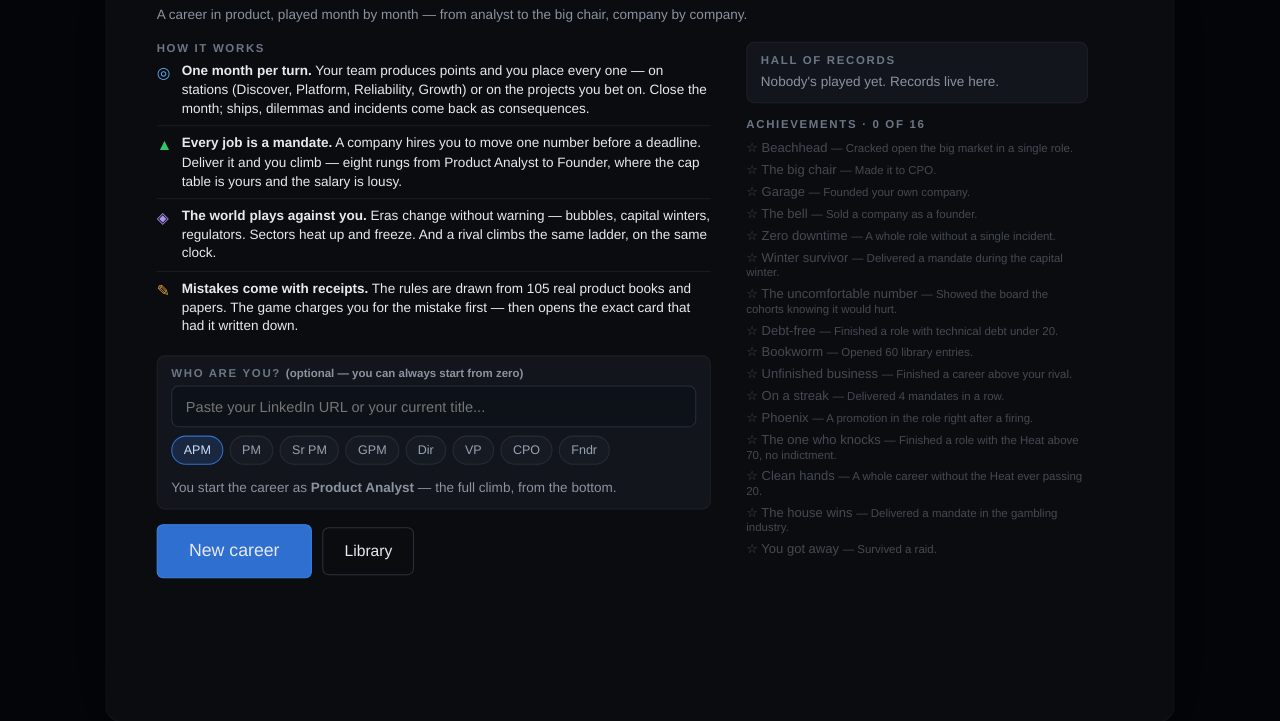
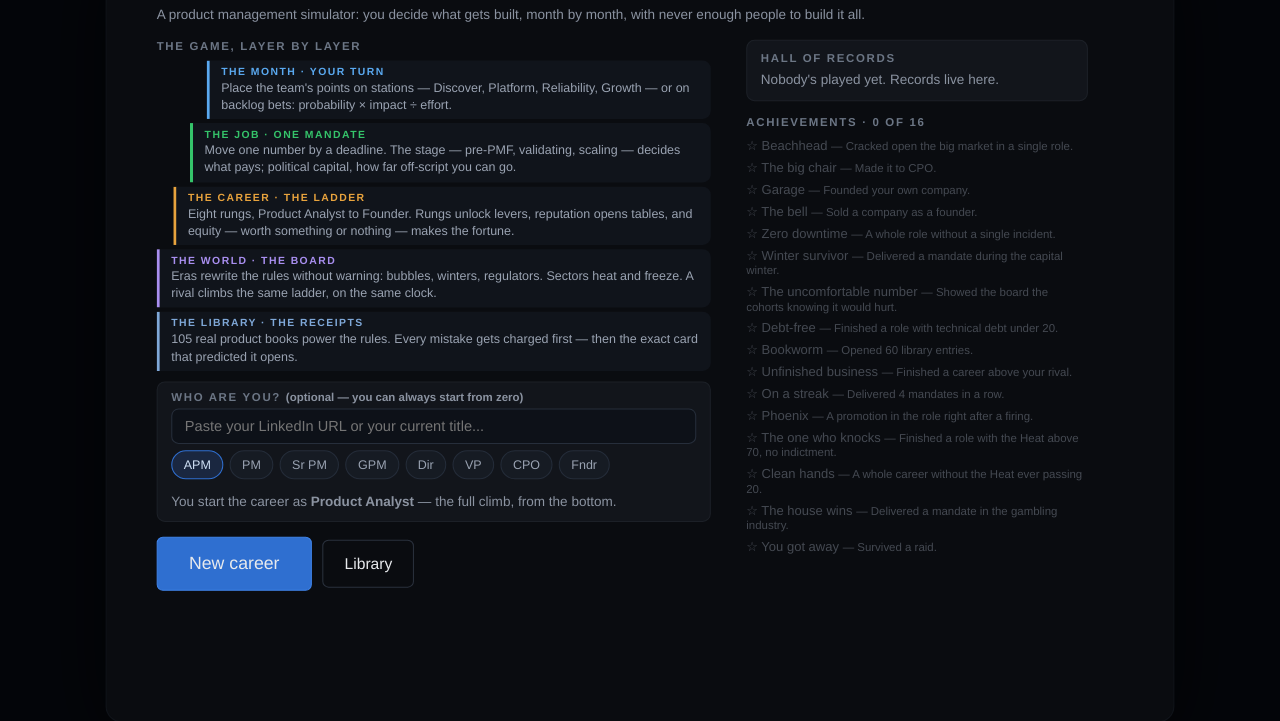
Before and after one commit to lucasmayorca/fundadores, a website: page index.html in a window 1280 px wide. Shown: the part 79-800 px from the top of the page. Drawn offline with Linux system fonts and the light colour scheme.

Commit message:
Landing por capas: qué es (un juego de producto) y sus componentes
El explicador pasa de 4 bullets a 5 capas anidadas (indentación = alcance):
el mes / tu turno, el puesto / el mandato, la carrera / la escalera,
el mundo / el tablero, la biblioteca / los recibos. El tagline ahora dice
explícitamente 'A product management simulator'. Se compactan capas y la
caja Who are you para convivir con facciones + weekly en los 768px.

Solo incluye los hunks de la landing; el trabajo de ranking en curso
(otra sesión) queda fuera de este commit.

Co-Authored-By: Claude Fable 5 <noreply@anthropic.com>

```diff
--- a/estilos.css
+++ b/estilos.css
@@ -357,3 +357,9 @@ html, body {
 #coach .chace { margin-top:10px; padding:8px 11px; background:#1a2740; border:1px solid #2f6fd0;
   border-radius:8px; font-size:13.5px; color:#cfe0f5; }
 #coach .csalir { margin-top:9px; font-size:11px; color:#5b6472; cursor:pointer; text-decoration:underline; }
+
+/* ---------- landing: el juego por capas ---------- */
+.capa { padding:5px 11px 6px 11px; margin-bottom:4px; border-left:3px solid #2a313d;
+  border-radius:0 8px 8px 0; background:#10141b; }
+.capa .cn { font-size:10px; letter-spacing:1.4px; text-transform:uppercase; font-weight:700; }
+.capa .ct { font-size:12px; line-height:1.35; color:#9aa3b2; margin-top:2px; }
--- a/ui.js
+++ b/ui.js
@@ -245,38 +245,45 @@
     try { x.send(null); } catch (e2) { inicioSel.buscando = false; }
   }
 
+  /* one layer of the landing explainer: indent = nesting depth */
+  function capaHtml(ind, col, tit, txt) {
+    return '<div class="capa" style="margin-left:' + ind + 'px;border-left-color:' + col + '">' +
+      '<div class="cn" style="color:' + col + '">' + tit + '</div>' +
+      '<div class="ct">' + txt + '</div></div>';
+  }
+
   function renderInicio() {
     var hay = false;
     try { hay = !!localStorage.getItem(CLAVE); } catch (e) {}
     var h = '<div class="h1">Founders</div>' +
-      '<div class="pq mut" style="margin-top:6px">A career in product, played month by month — ' +
-      'from analyst to the big chair, company by company.</div>';
+      '<div class="pq mut" style="margin-top:6px">A product management simulator: you decide what gets ' +
+      'built, month by month, with never enough people to build it all.</div>';
 
-    h += '<div style="display:-webkit-flex;display:flex;-webkit-flex:1;flex:1;min-height:0;margin-top:16px">';
+    h += '<div style="display:-webkit-flex;display:flex;-webkit-flex:1;flex:1;min-height:0;margin-top:14px">';
 
-    /* left: how it works, who you are, and the way in */
+    /* left: the game in layers, who you are, and the way in */
     h += '<div style="width:566px;padding-right:34px">';
-    h += '<div class="rot">How it works</div>';
-    h += '<div class="linea" style="font-size:13px"><div class="ic azul">◎</div><div class="tx">' +
-      '<b>One month per turn.</b> Your team produces points and you place every one — on stations ' +
-      '(Discover, Platform, Reliability, Growth) or on the projects you bet on. Close the month; ' +
-      'ships, dilemmas and incidents come back as consequences.</div></div>';
-    h += '<div class="linea" style="font-size:13px"><div class="ic verde">▲</div><div class="tx">' +
-      '<b>Every job is a mandate.</b> A company hires you to move one number before a deadline. ' +
-      'Deliver it and you climb — eight rungs from Product Analyst to Founder, where the cap table ' +
-      'is yours and the salary is lousy.</div></div>';
-    h += '<div class="linea" style="font-size:13px"><div class="ic lila">◈</div><div class="tx">' +
-      '<b>The world plays against you.</b> Eras change without warning — bubbles, capital winters, ' +
-      'regulators. Sectors heat up and freeze. And a rival climbs the same ladder, on the same clock.</div></div>';
-    h += '<div class="linea" style="font-size:13px;border-bottom:none"><div class="ic ambar">✎</div><div class="tx">' +
-      '<b>Mistakes come with receipts.</b> The rules are drawn from ' + LIBROS.length + ' real product ' +
-      'books and papers. The game charges you for the mistake first — then opens the exact card that ' +
-      'had it written down.</div></div>';
+    h += '<div class="rot" style="margin-bottom:8px">The game, layer by layer</div>';
+    h += capaHtml(48, '#5aa9f0', 'The month · your turn',
+      'Place the team\'s points on stations — Discover, Platform, Reliability, Growth — or on ' +
+      'backlog bets: probability × impact ÷ effort.');
+    h += capaHtml(32, '#35c46a', 'The job · one mandate',
+      'Move one number by a deadline. The stage — pre-PMF, validating, scaling — decides what pays; ' +
+      'political capital, how far off-script you can go.');
+    h += capaHtml(16, '#e8a33d', 'The career · the ladder',
+      'Eight rungs, Product Analyst to Founder. Rungs unlock levers, reputation opens tables, and ' +
+      'equity — worth something or nothing — makes the fortune.');
+    h += capaHtml(0, '#a98ff0', 'The world · the board',
+      'Eras rewrite the rules without warning: bubbles, winters, regulators. Sectors heat and freeze. ' +
+      'A rival climbs the same ladder, on the same clock.');
+    h += capaHtml(0, '#7fa8d8', 'The library · the receipts',
+      LIBROS.length + ' real product books power the rules. Every mistake gets charged first — ' +
+      'then the exact card that predicted it opens.');
 
-    h += '<div class="caja2" style="margin-top:12px"><div class="rot" style="margin-bottom:6px">Who are you? <span class="mut" style="text-transform:none;letter-spacing:0">(optional — you can always start from zero)</span></div>' +
+    h += '<div class="caja2" style="margin-top:10px;padding:8px 13px"><div class="rot" style="margin-bottom:5px">Who are you? <span class="mut" style="text-transform:none;letter-spacing:0">(optional — you can always start from zero)</span></div>' +
       '<input type="text" id="perfil-in" placeholder="Paste your LinkedIn URL or your current title..." ' +
-      'value="' + esc(inicioSel.texto || '') + '">' +
-      '<div style="margin-top:8px">';
+      'style="padding:8px 12px" value="' + esc(inicioSel.texto || '') + '">' +
+      '<div style="margin-top:6px">';
     for (var ti = 0; ti < ESCALAFON.length; ti++) {
       h += '<span class="rolchip' + (inicioSel.nivel === ti ? ' sel' : '') + '" data-rol="' + ti + '">' +
            esc(ESCALAFON[ti].corto) + '</span>';
```
